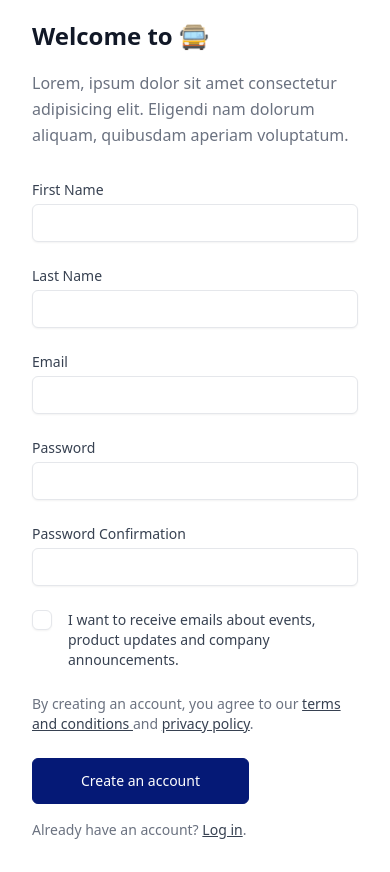
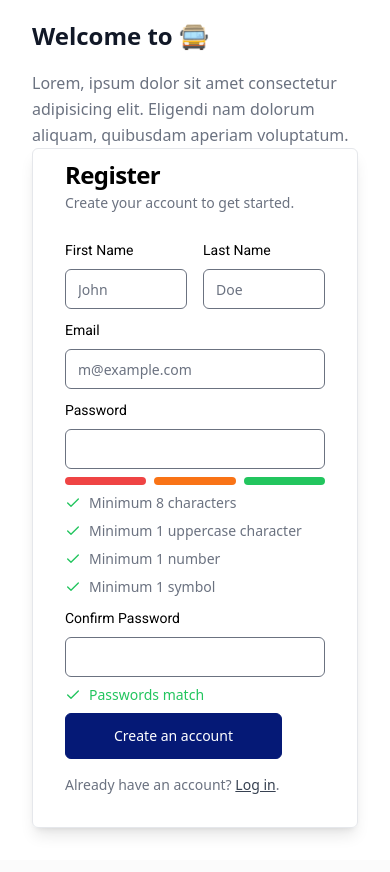
Before and after one commit to a1d-latifaj/bus-station, a Django app: page /register/ in a window 390 px wide. Shown: the part 150-1022 px from the top of the page. After the commit the page ends 983 px from the top, so only its background shows below. Run offline with Django 5.2, Linux system fonts and the light colour scheme; some libraries are stand-ins or nearby versions.

Commit message:
front end changes for register  page and verification

```diff
--- a/AuthApp/templates/register.html
+++ b/AuthApp/templates/register.html
@@ -56,6 +56,7 @@
 
   <section class="bg-white">
     <div class="lg:grid lg:min-h-screen lg:grid-cols-12">
+		<!-- LEFT -->
 		<section class="relative flex h-32 items-end bg-gray-900 lg:col-span-5 lg:h-full xl:col-span-6">
 			<img
 			alt=""
@@ -92,13 +93,11 @@
 			</div>
 		</section>
 
-      <main
-        class="flex items-center justify-center px-8 py-8 sm:px-12 lg:col-span-7 lg:px-16 lg:py-12 xl:col-span-6"
-      >
+		<!-- RIGHT -->
+		<main class="flex items-center justify-center px-8 py-8 sm:px-12 lg:col-span-7 lg:px-16 lg:py-12 xl:col-span-6">
 			<div class="max-w-xl lg:max-w-3xl">
 				<div class="relative -mt-16 block lg:hidden">
-            <a
-              class="inline-flex size-16 items-center justify-center rounded-full bg-white text-blue-600 sm:size-20"
+					<a  class="inline-flex size-16 items-center justify-center rounded-full bg-white text-blue-600 sm:size-20"
 						href="#"
 					>
 					<span class="sr-only">Home</span>
@@ -125,96 +124,165 @@
 					</p>
 				</div>
 
-          <form id="registration-form" class="mt-8 grid grid-cols-6 gap-6" method="POST">
-            <div class="col-span-6 sm:col-span-3">
-              <label for="first-name" class="block text-sm font-medium text-gray-700">
+				<div class="flex w-full">
+					<div class="flex w-full  bg-background">
+						<div class="rounded-md border bg-card shadow-lg text-card-foreground w-full p-2">
+							<div class="flex flex-col pl-6">
+								<h3 class="whitespace-nowrap tracking-tight text-2xl font-bold">Register</h3>
+								<p class="text-sm text-muted-foreground">Create your account to get started.</p>
+							</div>
+							<div class="p-6">
+								<form class="space-y-2">
+									<div class="grid grid-cols-2 gap-4">
+										<div class="space-y-2">
+											<label
+												class="text-sm font-body leading-none peer-disabled:cursor-not-allowed peer-disabled:opacity-70"
+												for="firstName">
 												First Name
 											</label>
-
 											<input
-                type="text"
-                id="first-name"
-                name="first_name"
-                class="mt-1 w-full rounded-md border-gray-200 bg-white text-sm text-gray-700 shadow-sm"
+												class="flex h-10 w-full rounded-md border border-input bg-background px-3 py-2 text-sm ring-offset-background file:border-0 file:bg-transparent file:text-sm file:font-medium placeholder:text-muted-foreground focus-visible:outline-none focus-visible:ring-2 focus-visible:ring-ring focus-visible:ring-offset-2 disabled:cursor-not-allowed disabled:opacity-50"
+												id="firstName"
+												placeholder="John"
 											/>
 										</div>
-
-            <div class="col-span-6 sm:col-span-3">
-              <label for="LastName" class="block text-sm font-medium text-gray-700">
+										<div class="space-y-2">
+											<label	class="text-sm font-body leading-none peer-disabled:cursor-not-allowed peer-disabled:opacity-70"
+													for="lastName">
 														Last Name
 											</label>
-
-              <input
-                type="text"
-                id="last-name"
-                name="last_name"
-                class="mt-1 w-full rounded-md border-gray-200 bg-white text-sm text-gray-700 shadow-sm"
+											<input	class="flex h-10 w-full rounded-md border border-input bg-background px-3 py-2 text-sm ring-offset-background file:border-0 file:bg-transparent file:text-sm file:font-medium placeholder:text-muted-foreground focus-visible:outline-none focus-visible:ring-2 focus-visible:ring-ring focus-visible:ring-offset-2 disabled:cursor-not-allowed disabled:opacity-50"
+													id="lastName"
+													placeholder="Doe"
 											/>
 										</div>
-
-            <div class="col-span-6">
-              <label for="Email" class="block text-sm font-medium text-gray-700"> Email </label>
-
+									</div>
+									<div class="space-y-2">
+										<label	class="text-sm font-body leading-none peer-disabled:cursor-not-allowed peer-disabled:opacity-70"
+												for="email">
+												Email
+										</label>
+										<input	class="flex h-10 w-full rounded-md border border-input bg-background px-3 py-2 text-sm ring-offset-background file:border-0 file:bg-transparent file:text-sm file:font-medium placeholder:text-muted-foreground focus-visible:outline-none focus-visible:ring-2 focus-visible:ring-ring focus-visible:ring-offset-2 disabled:cursor-not-allowed disabled:opacity-50"
+												id="email"
+												placeholder="m@example.com"
+												type="email"/>
+									</div>
+									<div class="space-y-2">
+										<label	class="text-sm font-body leading-none peer-disabled:cursor-not-allowed peer-disabled:opacity-70"
+												for="password">
+											Password
+										</label>
+										<input	class="flex h-10 w-full rounded-md border border-input bg-background px-3 py-2 text-sm ring-offset-background file:border-0 file:bg-transparent file:text-sm file:font-medium placeholder:text-muted-foreground focus-visible:outline-none focus-visible:ring-2 focus-visible:ring-ring focus-visible:ring-offset-2 disabled:cursor-not-allowed disabled:opacity-50"
+												id="password"
+												type="password"
+										/>
+										<div class="flex items-center gap-2">
+											<div class="h-2 w-full rounded-full bg-red-500"></div>
+											<div class="h-2 w-full rounded-full bg-orange-500"></div>
+											<div class="h-2 w-full rounded-full bg-green-500"></div>
+										</div>
+										<div class="flex items-center gap-2 text-sm text-muted-foreground">
+											<svg
+												xmlns="http://www.w3.org/2000/svg"
+												width="24"
+												height="24"
+												viewBox="0 0 24 24"
+												fill="none"
+												stroke="currentColor"
+												stroke-width="2"
+												stroke-linecap="round"
+												stroke-linejoin="round"
+												class="h-4 w-4 text-green-500"
+											>
+												<path d="M20 6 9 17l-5-5"></path>
+											</svg>
+												Minimum 8 characters
+										</div>
+										<div class="flex items-center gap-2 text-sm text-muted-foreground">
+											<svg
+												xmlns="http://www.w3.org/2000/svg"
+												width="24"
+												height="24"
+												viewBox="0 0 24 24"
+												fill="none"
+												stroke="currentColor"
+												stroke-width="2"
+												stroke-linecap="round"
+												stroke-linejoin="round"
+												class="h-4 w-4 text-green-500"
+											>
+												<path d="M20 6 9 17l-5-5"></path>
+											</svg>
+												Minimum 1 uppercase character
+										</div>
+										<div class="flex items-center gap-2 text-sm text-muted-foreground">
+											<svg
+												xmlns="http://www.w3.org/2000/svg"
+												width="24"
+												height="24"
+												viewBox="0 0 24 24"
+												fill="none"
+												stroke="currentColor"
+												stroke-width="2"
+												stroke-linecap="round"
+												stroke-linejoin="round"
+												class="h-4 w-4 text-green-500"
+											>
+												<path d="M20 6 9 17l-5-5"></path>
+											</svg>
+												Minimum 1 number
+										</div>
+										<div class="flex items-center gap-2 text-sm text-muted-foreground">
+											<svg
+												xmlns="http://www.w3.org/2000/svg"
+												width="24"
+												height="24"
+												viewBox="0 0 24 24"
+												fill="none"
+												stroke="currentColor"
+												stroke-width="2"
+												stroke-linecap="round"
+												stroke-linejoin="round"
+												class="h-4 w-4 text-green-500"
+											>
+												<path d="M20 6 9 17l-5-5"></path>
+											</svg>
+											Minimum 1 symbol
+										</div>
+									</div>
+									<div class="space-y-2">
+										<label
+										class="text-sm font-body leading-none peer-disabled:cursor-not-allowed peer-disabled:opacity-70"
+										for="confirmPassword"
+										>
+										Confirm Password
+										</label>
 										<input
-                type="email"
-                id="email"
-                name="email"
-                class="mt-1 w-full rounded-md border-gray-200 bg-white text-sm text-gray-700 shadow-sm"
+										class="flex h-10 w-full rounded-md border border-input bg-background px-3 py-2 text-sm ring-offset-background file:border-0 file:bg-transparent file:text-sm file:font-medium placeholder:text-muted-foreground focus-visible:outline-none focus-visible:ring-2 focus-visible:ring-ring focus-visible:ring-offset-2 disabled:cursor-not-allowed disabled:opacity-50"
+										id="confirmPassword"
+										type="password"
 										/>
+										<div class="flex items-center gap-2 text-sm text-green-500">
+										<svg
+											xmlns="http://www.w3.org/2000/svg"
+											width="24"
+											height="24"
+											viewBox="0 0 24 24"
+											fill="none"
+											stroke="currentColor"
+											stroke-width="2"
+											stroke-linecap="round"
+											stroke-linejoin="round"
+											class="h-4 w-4"
+										>
+											<path d="M20 6 9 17l-5-5"></path>
+										</svg>
+										Passwords match
 										</div>
-
-            <div class="col-span-6 sm:col-span-3">
-              <label for="Password" class="block text-sm font-medium text-gray-700"> Password </label>
-
-              <input
-                type="password"
-                id="password"
-                name="password1"
-                class="mt-1 w-full rounded-md border-gray-200 bg-white text-sm text-gray-700 shadow-sm"
-              />
-            </div>
-
-            <div class="col-span-6 sm:col-span-3">
-              <label for="PasswordConfirmation" class="block text-sm font-medium text-gray-700">
-                Password Confirmation
-              </label>
-
-              <input
-                type="password"
-                id="confirm-password"
-                name="password2"
-                class="mt-1 w-full rounded-md border-gray-200 bg-white text-sm text-gray-700 shadow-sm"
-              />
-            </div>
-
-            <div class="col-span-6">
-              <label for="MarketingAccept" class="flex gap-4">
-                <input
-                  type="checkbox"
-                  id="MarketingAccept"
-                  name="marketing_accept"
-                  class="size-5 rounded-md border-gray-200 bg-white shadow-sm"
-                />
-
-                <span class="text-sm text-gray-700">
-                  I want to receive emails about events, product updates and company announcements.
-                </span>
-              </label>
-            </div>
-
-            <div class="col-span-6">
-              <p class="text-sm text-gray-500">
-                By creating an account, you agree to our
-                <a href="#" class="text-gray-700 underline"> terms and conditions </a>
-                and
-                <a href="#" class="text-gray-700 underline">privacy policy</a>.
-              </p>
 									</div>
 
 									<div class="col-span-6 sm:flex sm:items-center sm:gap-4">
-              <button
-                class="inline-block shrink-0 rounded-md border border-primary bg-primary px-12 py-3 text-sm font-medium text-white transition hover:bg-transparent hover:text-primary focus:outline-none focus:ring active:text-blue-500"
-              >
+										<button	class="inline-block shrink-0 rounded-md border border-primary bg-primary px-12 py-3 text-sm font-medium text-white transition hover:bg-transparent hover:text-primary focus:outline-none focus:ring active:text-blue-500">
 											Create an account
 										</button>
 
@@ -225,6 +293,10 @@
 									</div>
 								</form>
 							</div>
+						</div>
+					</div>
+				</div>
+			</div>
 		</main>
     </div>
   </section>
--- a/theme/static/css/dist/styles.css
+++ b/theme/static/css/dist/styles.css
@@ -971,6 +971,10 @@ select{
   height: 2.25rem;
 }
 
+.h-2{
+  height: 0.5rem;
+}
+
 .min-h-screen{
   min-height: 100vh;
 }
@@ -1260,16 +1287,44 @@ select{
   background-color: rgb(5 25 118 / 0.8);
 }
 
+.bg-green-500{
+  --tw-bg-opacity: 1;
+  background-color: rgb(34 197 94 / var(--tw-bg-opacity));
+}
+
+.bg-orange-500{
+  --tw-bg-opacity: 1;
+  background-color: rgb(249 115 22 / var(--tw-bg-opacity));
+}
+
+.bg-red-500{
+  --tw-bg-opacity: 1;
+  background-color: rgb(239 68 68 / var(--tw-bg-opacity));
+}
+
+.bg-yellow-500{
+  --tw-bg-opacity: 1;
+  background-color: rgb(234 179 8 / var(--tw-bg-opacity));
+}
+
 .bg-\[url\(\'\/bus-station\.jpg\'\)\]{
   background-image: url('/bus-station.jpg');
 }
 
+.bg-\[url\(\'\/placeholder\.svg\?height\=800\&amp\;width\=800\'\)\]{
+  background-image: url('/placeholder.svg?height=800&amp;width=800');
+}
+
 .bg-cover{
   background-size: cover;
 }
 
 .bg-center{
   background-position: center;
+}
+
+.bg-no-repeat{
+  background-repeat: no-repeat;
 }
 
 .fill-current{
@@ -1352,8 +1411,17 @@ select{
   padding-right: 0.5rem;
 }
 
+.py-6{
+  padding-top: 1.5rem;
+  padding-bottom: 1.5rem;
+}
+
 .pb-4{
   padding-bottom: 1rem;
+}
+
+.pl-6{
+  padding-left: 1.5rem;
 }
 
 .text-center{
@@ -1467,6 +1543,11 @@ select{
 .text-primary{
   --tw-text-opacity: 1;
   color: rgb(5 25 118 / var(--tw-text-opacity));
+}
+
+.text-green-500{
+  --tw-text-opacity: 1;
+  color: rgb(34 197 94 / var(--tw-text-opacity));
 }
 
 .underline{
@@ -1492,6 +1573,18 @@ select{
 .shadow-lg{
   --tw-shadow: 0 10px 15px -3px rgb(0 0 0 / 0.1), 0 4px 6px -4px rgb(0 0 0 / 0.1);
   --tw-shadow-colored: 0 10px 15px -3px var(--tw-shadow-color), 0 4px 6px -4px var(--tw-shadow-color);
+  box-shadow: var(--tw-ring-offset-shadow, 0 0 #0000), var(--tw-ring-shadow, 0 0 #0000), var(--tw-shadow);
+}
+
+.shadow-xl{
+  --tw-shadow: 0 20px 25px -5px rgb(0 0 0 / 0.1), 0 8px 10px -6px rgb(0 0 0 / 0.1);
+  --tw-shadow-colored: 0 20px 25px -5px var(--tw-shadow-color), 0 8px 10px -6px var(--tw-shadow-color);
+  box-shadow: var(--tw-ring-offset-shadow, 0 0 #0000), var(--tw-ring-shadow, 0 0 #0000), var(--tw-shadow);
+}
+
+.shadow-2xl{
+  --tw-shadow: 0 25px 50px -12px rgb(0 0 0 / 0.25);
+  --tw-shadow-colored: 0 25px 50px -12px var(--tw-shadow-color);
   box-shadow: var(--tw-ring-offset-shadow, 0 0 #0000), var(--tw-ring-shadow, 0 0 #0000), var(--tw-shadow);
 }
 
```
Also changed, not shown: other parts of theme/static/css/dist/styles.css (+70 -0 lines), AuthApp/templates/verify_email.html (+17 -6 lines). Lines whose indentation alone changed are shown as unchanged.
